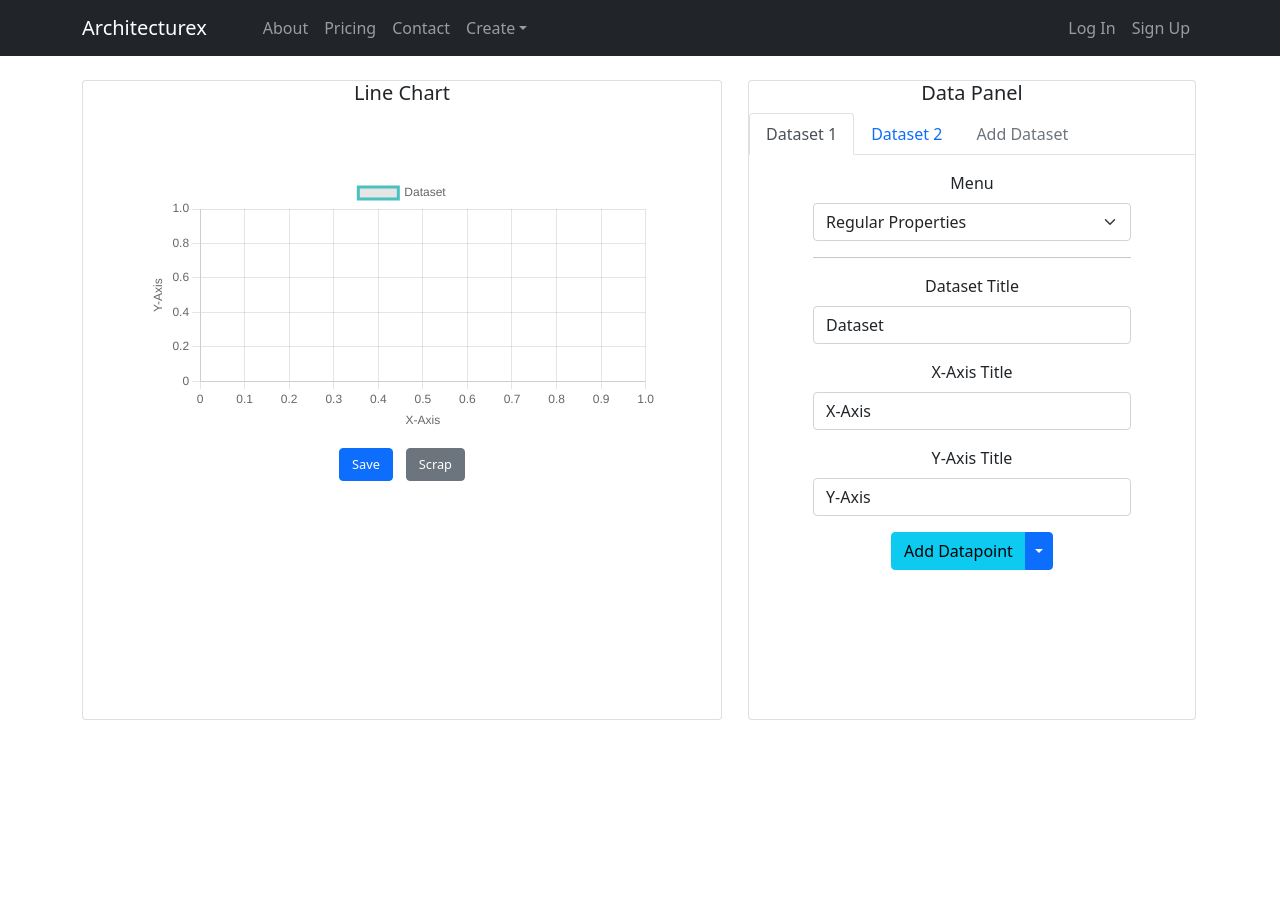
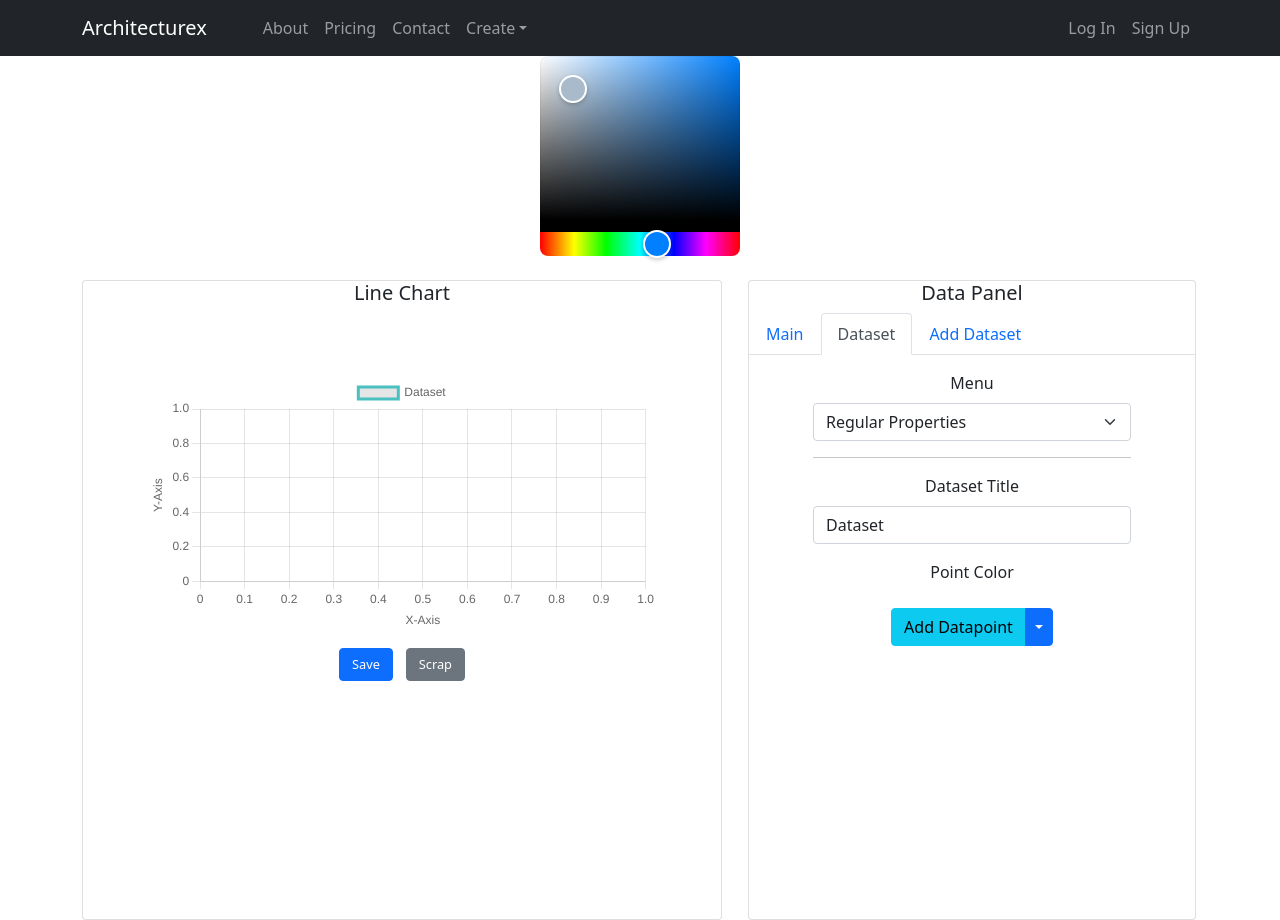
Before and after one commit to alex-budko/architecturex, a React (Create React App) app in the folder frontend/: page /chart/line in a window 1280 px wide. Before the commit the page ends 800 px from the top, so only its background shows below. Built offline with nearby package versions, Linux system fonts and the light colour scheme.

Commit message:
adding datasets + color picker

```diff
--- a/frontend/package.json
+++ b/frontend/package.json
@@ -15,6 +15,7 @@
     "react": "^18.2.0",
     "react-bootstrap": "^2.4.0",
     "react-chartjs-2": "^4.3.1",
+    "react-colorful": "^5.5.1",
     "react-dom": "^18.2.0",
     "react-icons": "^4.4.0",
     "react-redux": "^8.0.2",
--- a/frontend/src/pages/charts/BarChart.js
+++ b/frontend/src/pages/charts/BarChart.js
@@ -2,6 +2,8 @@ import React from "react";
 import 'chart.js/auto'
 
 import { Bar } from "react-chartjs-2";
+
+
 
 export const options = {
   responsive: true,
@@ -39,7 +41,8 @@ function BarChart() {
   };
 
   return (<div style={{width: '50vw', height: '50vh'}}>
-    <Bar options={options} data={data} />
+    {/* <Bar options={options} data={data} /> */}
+    <div className="color-picker"></div>
     </div>);
 }
 
--- a/frontend/src/pages/charts/LineChart.js
+++ b/frontend/src/pages/charts/LineChart.js
@@ -2,7 +2,9 @@
 import { Line } from "react-chartjs-2";
 import "chart.js/auto";
 
-import { useEffect, useRef, useState } from "react";
+import { useEffect, useState } from "react";
+import { HexColorPicker } from "react-colorful";
+
 
 //bootstrap imports
 import {
@@ -21,51 +23,49 @@ import {
 
 import { ImCross } from "react-icons/im";
 import { sortedIndex } from "../../utils/sortedIndex";
-// import { ColorPicker } from "../../chart-components/ColorPicker";
 
 function LineChart() {
   const [started, setStarted] = useState(false);
-  const [datasetTabs, setDatasetTabs] = useState([]);
   const [menuTabs, setMenuTabs] = useState([]);
 
   const [currentDataset, setCurrentDataset] = useState(0);
 
+  const [main, setMain] = useState(false);
+
   //dataset data
   const [chartData, setChartData] = useState([]);
+
+  const [color, setColor] = useState("#aabbcc");
+
 
   //chart options
   const [chartOptions, setChartOptions] = useState([]);
 
   //chart titles
-  const [datasetTitles, setDatasetTitles] = useState([
-    {
-      title: "Dataset",
+  const [datasetTitles, setDatasetTitles] = useState(["Dataset"]);
+
+  const [axisTitles, setAxisTitles] = useState({
     x: "X-Axis",
     y: "Y-Axis",
-    },
-  ]);
-
-  const [chartLabels, setChartLabels] = useState([]);
+  });
 
   useEffect(() => {
     if (!started) {
-      setChartLabels([]);
       setCurrentDataset(0);
 
-      setDatasetTitles([
-        {
-          title: "Dataset",
+      setAxisTitles({
         x: "X-Axis",
         y: "Y-Axis",
-        },
-      ]);
+      });
+
+      setDatasetTitles(["Dataset"]);
 
       setChartOptions({
         scales: {
           x: {
             title: {
               display: "true",
-              text: datasetTitles[currentDataset].x,
+              text: axisTitles.x,
             },
             type: "linear",
             display: true,
@@ -75,22 +75,20 @@ function LineChart() {
             display: true,
             title: {
               display: true,
-              text: datasetTitles[currentDataset].y,
+              text: axisTitles.y,
             },
           },
         },
       });
       setChartData([
         {
-          label: datasetTitles[currentDataset].title,
+          label: datasetTitles[currentDataset],
           data: [],
           fill: false,
           borderColor: "rgb(75, 192, 192)",
           tension: 0.1,
         },
       ]);
-
-      setChartLabels([]);
 
       setStarted(true);
     }
@@ -122,52 +120,51 @@ function LineChart() {
   const addPoint = (e) => {
     e.preventDefault();
 
-    //x-value
-    let newChartLabels = [...chartLabels];
-    const pos = sortedIndex(
-      newChartLabels,
-      e.target[0].value,
-      0,
-      chartLabels.length
-    );
-    newChartLabels.splice(pos, 0, e.target[0].value);
-    setChartLabels(newChartLabels);
+    let newChartData = [...chartData];
 
-    //y-value
-    let newChartData = [...chartData];
-    newChartData[0]["data"].splice(pos, 0, e.target[1].value);
+    //get array of all x-values
+    let xA = [
+      newChartData[currentDataset]["data"].map((dataPoint) => {
+        return dataPoint.x;
+      }),
+    ];
+
+    const pos = sortedIndex(xA, e.target[0].value, 0, xA.length);
+
+    newChartData[currentDataset]["data"].splice(pos, 0, {
+      x: e.target[0].value,
+      y: e.target[1].value,
+    });
     setChartData(newChartData);
   };
 
   const deleteDataPoint = (i) => {
-    //x-value
-    let newChartLabels = [...chartLabels];
-    newChartLabels.splice(i, 1);
-    setChartLabels(newChartLabels);
-
-    //y-value
     let newChartData = [...chartData];
     newChartData[currentDataset]["data"].splice(i, 1);
     setChartData(newChartData);
   };
 
   const changeTitle = (e) => {
+    //update data in the chart in-real-time
+    if (e.target.name === "title") {
       let newTitles = [...datasetTitles];
-    newTitles[currentDataset][e.target.name] = e.target.value;
+      newTitles[currentDataset] = e.target.value;
       setDatasetTitles(newTitles);
 
-    //update data in the chart in-real-time
-    if (e.target.name === "title") {
       let newChartData = [...chartData];
-      newChartData[currentDataset].label = datasetTitles[currentDataset].title;
+      newChartData[currentDataset].label = datasetTitles[currentDataset];
       setChartData(newChartData);
     } else {
+      let newAxisTitles = axisTitles;
+      newAxisTitles[e.target.name] = e.target.value;
+      setAxisTitles(newAxisTitles);
+
       setChartOptions({
         scales: {
           x: {
             title: {
               display: "true",
-              text: datasetTitles[currentDataset].x,
+              text: axisTitles.x,
             },
             type: "linear",
             display: true,
@@ -177,7 +174,7 @@ function LineChart() {
             display: true,
             title: {
               display: true,
-              text: datasetTitles[currentDataset].y,
+              text: axisTitles.y,
             },
           },
         },
@@ -185,13 +182,35 @@ function LineChart() {
     }
   };
 
+  const addDataset = () => {
+    let newDatasetTitles = [...datasetTitles];
+    newDatasetTitles.push("Dataset");
+    setDatasetTitles(newDatasetTitles);
+
+    let newChartData = [...chartData];
+    newChartData.push({
+      label: "Dataset",
+      data: [],
+      fill: false,
+      borderColor: "rgb(75, 192, 192)",
+      tension: 0.1,
+    });
+    setChartData(newChartData);
+  };
+
+  const changeDatasetNum = (e) => {
+    setCurrentDataset(e.target.name);
+  };
+
   const data = {
-    labels: chartLabels,
     datasets: chartData,
   };
 
+  console.log(color)
+
   return (
     <Container align="center">
+      <HexColorPicker color={color} onChange={setColor} />
       {started && (
         <Row>
           <Col>
@@ -236,15 +255,27 @@ function LineChart() {
               align="center"
             >
               <Card.Title>Data Panel</Card.Title>
-              <Nav variant="tabs" defaultActiveKey="1">
+
+              <Nav variant="tabs" defaultActiveKey="0">
+                <Nav.Link onClick={() => setMain(true)} eventKey="main">
+                  Main
+                </Nav.Link>
+                {datasetTitles.map((dataset, i) => {
+                  return (
+                    <Nav.Item
+                      onClick={(e) => {
+                        setMain(false);
+                        changeDatasetNum(e);
+                      }}
+                    >
+                      <Nav.Link name={i} key={i} eventKey={i}>
+                        {dataset}
+                      </Nav.Link>
+                    </Nav.Item>
+                  );
+                })}
                 <Nav.Item>
-                  <Nav.Link eventKey="1">Dataset 1</Nav.Link>
-                </Nav.Item>
-                <Nav.Item>
-                  <Nav.Link eventKey="2">Dataset 2</Nav.Link>
-                </Nav.Item>
-                <Nav.Item>
-                  <Nav.Link eventKey="disabled" disabled>
+                  <Nav.Link onClick={() => addDataset()} eventKey="add">
                     Add Dataset
                   </Nav.Link>
                 </Nav.Item>
@@ -260,24 +291,15 @@ function LineChart() {
                 </Form.Group>
 
                 <hr />
-
-                <Form.Group className="mb-3">
-                  <Form.Label>Dataset Title</Form.Label>
-                  <Form.Control
-                    onChange={(e) => changeTitle(e)}
-                    type="text"
-                    name="title"
-                    value={datasetTitles[currentDataset].title}
-                  />
-                </Form.Group>
-
+                {main ? (
+                  <>
                     <Form.Group className="mb-3">
                       <Form.Label>X-Axis Title</Form.Label>
                       <Form.Control
                         onChange={(e) => changeTitle(e)}
                         type="text"
                         name="x"
-                    value={datasetTitles[currentDataset].x}
+                        value={axisTitles.x}
                       />
                     </Form.Group>
 
@@ -287,10 +309,24 @@ function LineChart() {
                         onChange={(e) => changeTitle(e)}
                         name="y"
                         type="text"
-                    value={datasetTitles[currentDataset].y}
+                        value={axisTitles.y}
                       />
                     </Form.Group>
-
+                  </>
+                ) : (
+                  <>
+                    <Form.Group className="mb-3">
+                      <Form.Label>Dataset Title</Form.Label>
+                      <Form.Control
+                        onChange={(e) => changeTitle(e)}
+                        type="text"
+                        name="title"
+                        value={datasetTitles[currentDataset]}
+                      />
+                    </Form.Group>
+                    <Form.Group className="mb-3">
+                      <Form.Label>Point Color</Form.Label>
+                    </Form.Group>
                     <Dropdown as={ButtonGroup}>
                       <OverlayTrigger
                         trigger="click"
@@ -304,12 +340,11 @@ function LineChart() {
                         variant="primary"
                         id="dropdown-split-basic"
                       />
-
                       <Dropdown.Menu>
                         {chartData[currentDataset].data.map((dataPoint, i) => {
                           return (
                             <Dropdown.Item key={i}>
-                          Point: ({chartLabels[i]}, {dataPoint})
+                              Point: ({dataPoint.x}, {dataPoint.y})
                               <ImCross
                                 onClick={() => deleteDataPoint(i)}
                                 style={{ color: "red", margin: "0 0 0 15" }}
@@ -319,6 +354,8 @@ function LineChart() {
                         })}
                       </Dropdown.Menu>
                     </Dropdown>
+                  </>
+                )}
               </Card.Body>
             </Card>
           </Col>
```
Also changed, not shown: frontend/src/chart-components/ColorPicker.js (deleted, +0 -51 lines), 1 other file (tests, documents, lock files or other folders). Lines whose indentation alone changed are shown as unchanged.
